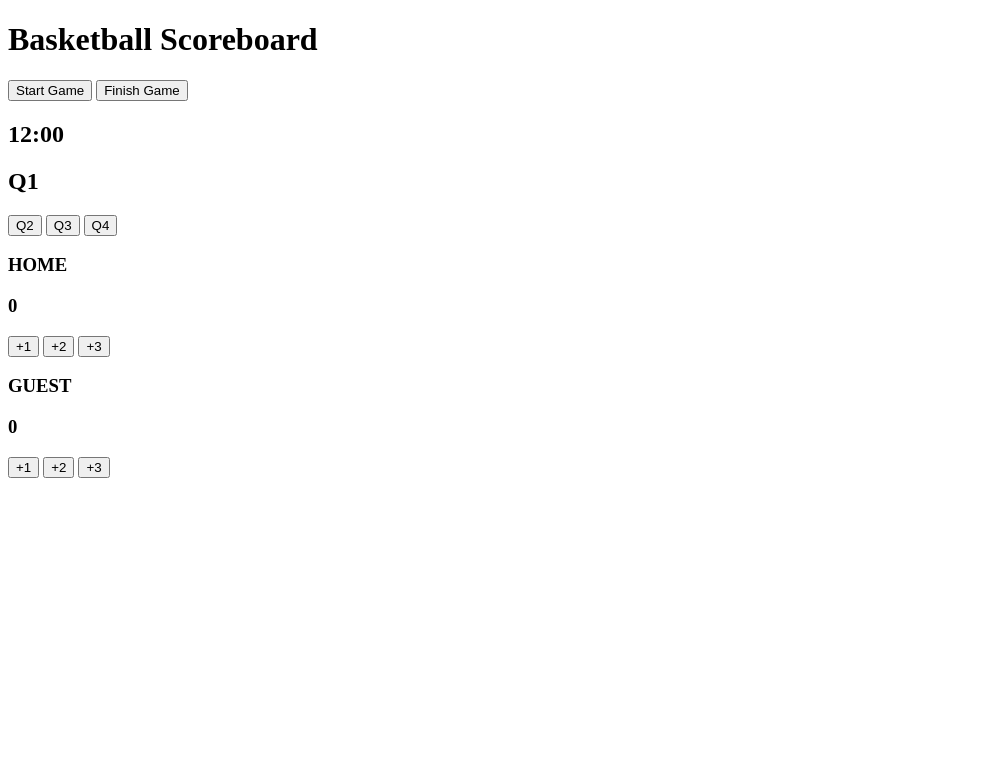
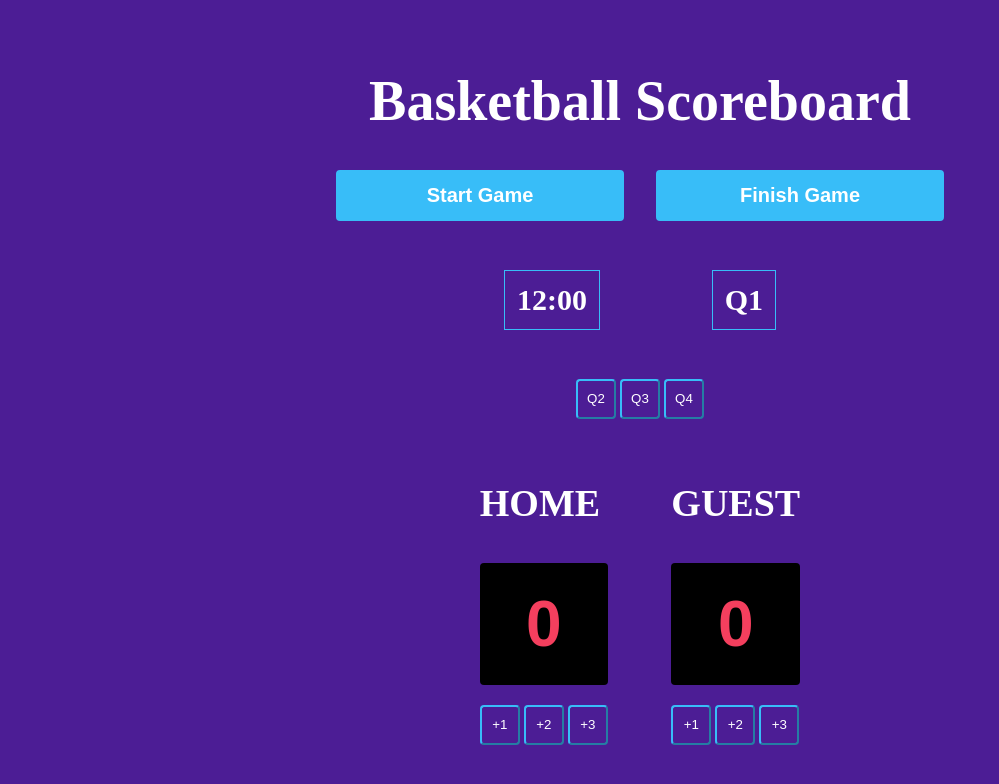
Before and after one commit to DKT15/basketball-scoreboard, a plain HTML site: page index.html in a window 1280 px wide. Shown: the whole page, without its empty margins (0-999 px from the left). Drawn offline with Linux system fonts and the light colour scheme; the site is published under a folder, as on GitHub Pages, so addresses that start at the root find nothing; a web font is replaced by a local one.

Commit message:
fixed file structure.

```diff
--- a/index.html
+++ b/index.html
@@ -4,7 +4,7 @@
     <meta charset="UTF-8" />
     <meta name="viewport" content="width=device-width, initial-scale=1.0" />
     <title>Basketball Scoreboard</title>
-    <link rel="stylesheet" href="/assets/index.css" />
+    <link rel="stylesheet" href="assets/index.css" />
     <link
       href="https://fonts.cdnfonts.com/css/cursed-timer-ulil"
       rel="stylesheet"
```
